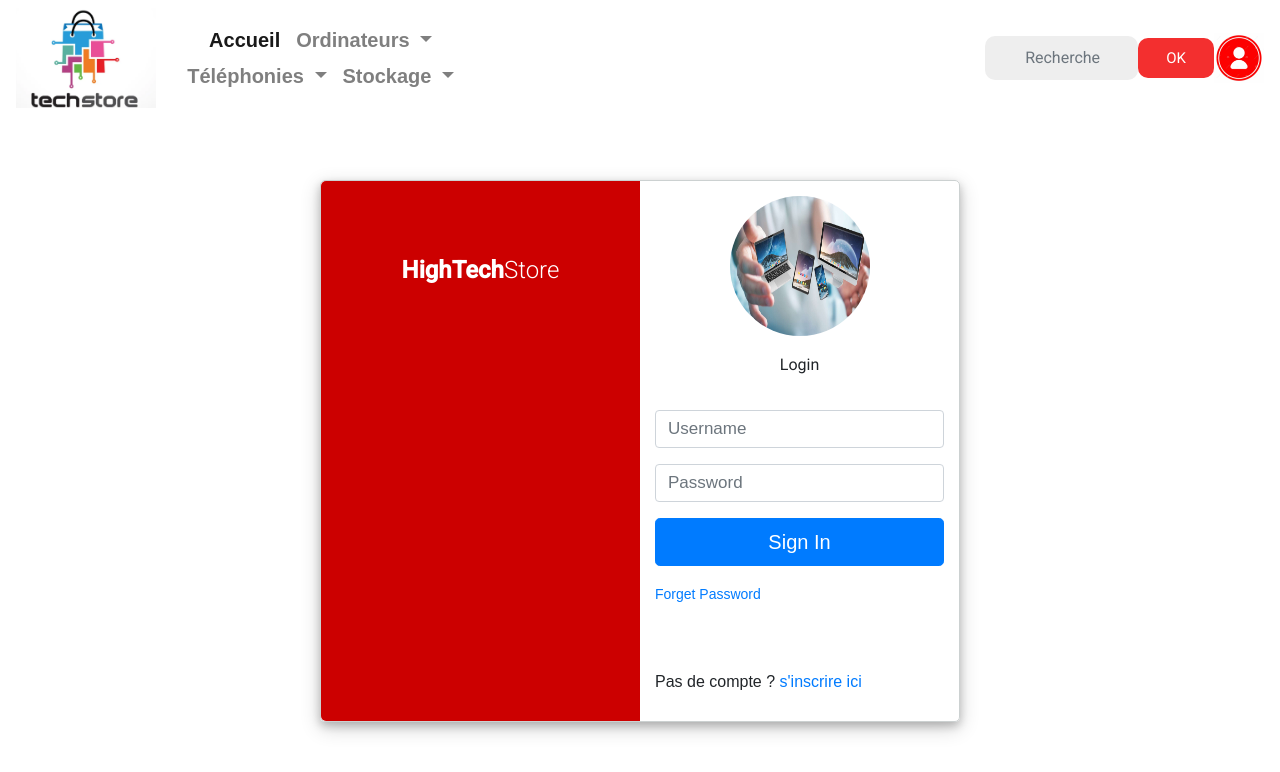
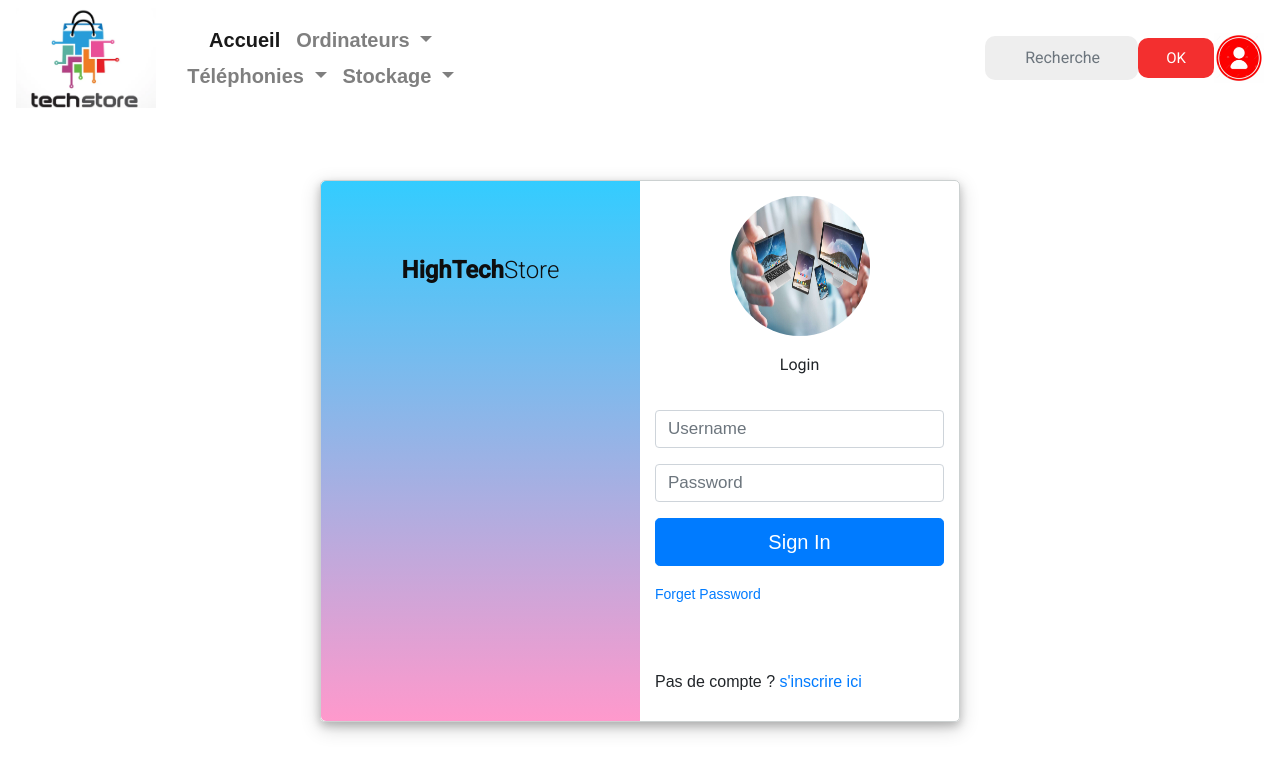
Before and after one commit to aissatoubarryfab/HighTechStore, an Angular app: page /Connexion in a window 1280 px wide. Shown: the top 772 px of the page. Built offline with nearby package versions, Linux system fonts and the light colour scheme.

Commit message:
Connexion

```diff
--- a/src/app/auth/login/connexion.component.css
+++ b/src/app/auth/login/connexion.component.css
@@ -111,7 +111,7 @@
 }
 
 .ads {
-  background-color: #CC0000;
+  background: linear-gradient(to bottom, #33ccff 0%, #ff99cc 100%);
   border-top-left-radius: 5px;
   border-bottom-left-radius: 5px;
   color: #fff;
@@ -124,11 +124,13 @@
 }
 
 #fl {
-  font-weight: 600;
+  font-weight: 800;
+  color: rgb(14, 14, 14);
 }
 
 #sl {
-  font-weight: 100 !important;
+  font-weight: 200 !important;
+  color: rgb(14, 14, 14);
 }
 
 .profile-img {
```
